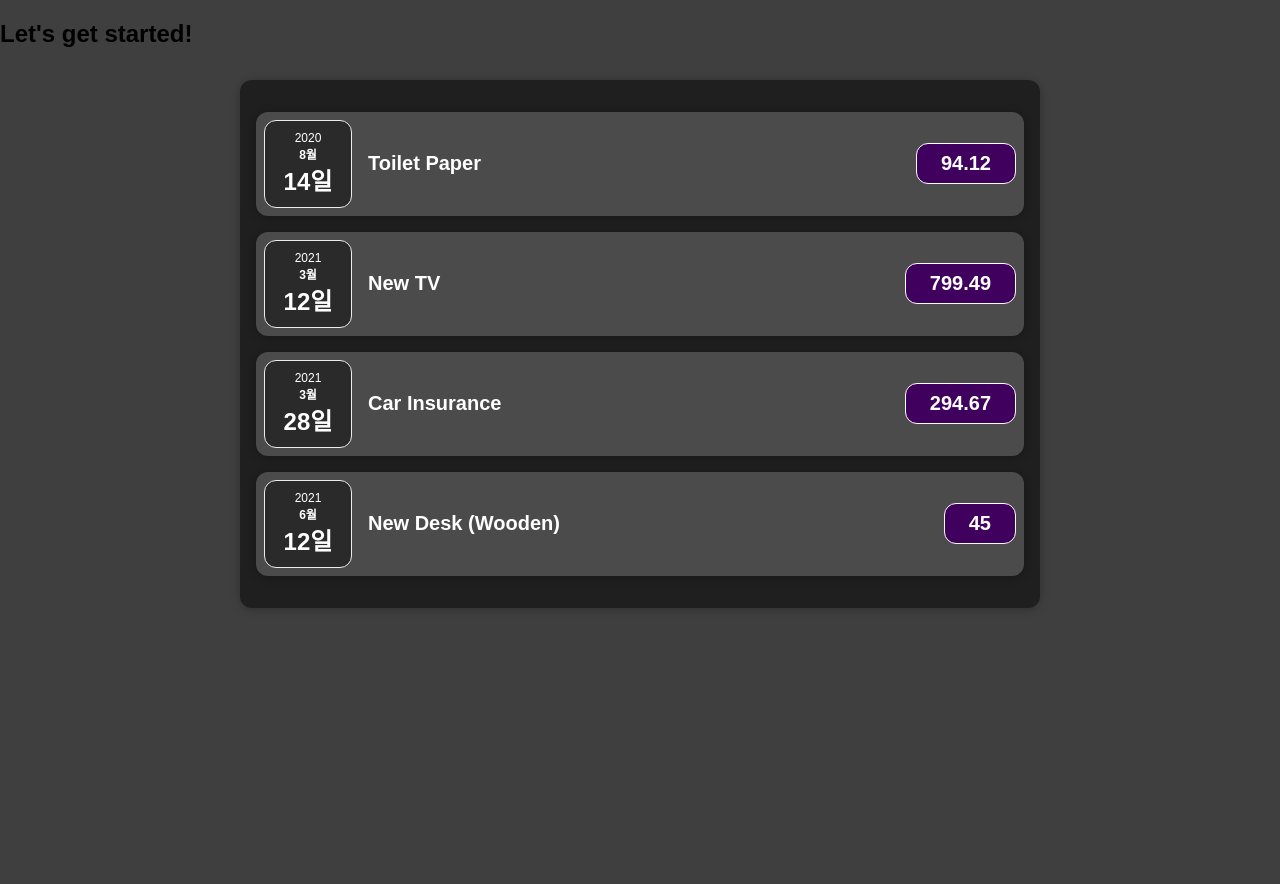
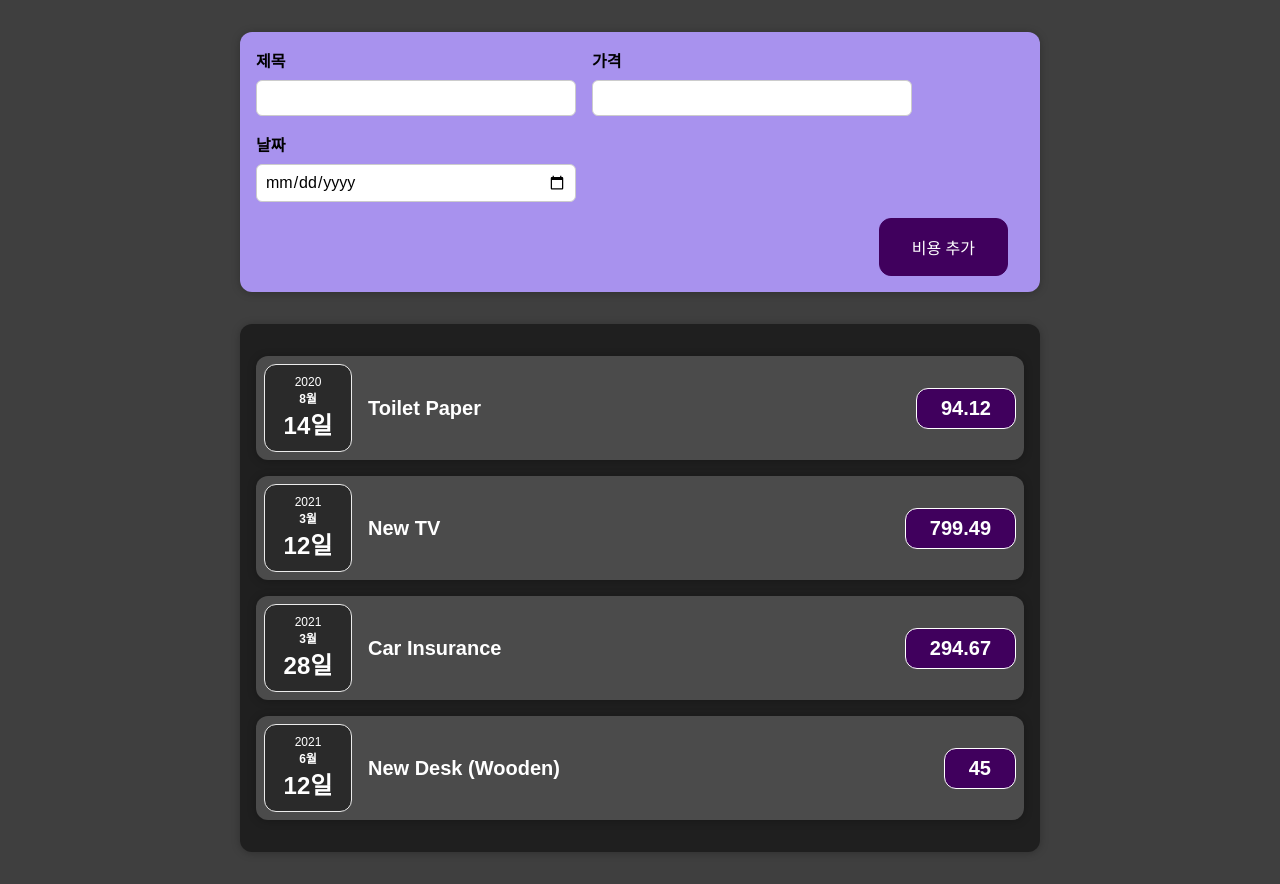
Before and after one commit to Everylisy/complete-react-basics, a React (Create React App) app in the folder 01-expense-tracker/: page / in a window 1280 px wide. Before the commit the page ends 800 px from the top, so only its background shows below. Built offline with nearby package versions, Linux system fonts and the light colour scheme; a web font is replaced by a local one.

Commit message:
style: 사용자에게 제목, 가격, 날짜를 입력받는 UI 추가

```diff
--- a/01-expense-tracker/src/App.js
+++ b/01-expense-tracker/src/App.js
@@ -1,5 +1,6 @@
 import React from 'react';
 import Expenses from './components/Expenses/Expenses';
+import NewExpense from './components/NewExpense/NewExpense';
 
 function App() {
   const expenses = [
@@ -26,7 +27,7 @@
 
   return (
     <div>
-      <h2>Let's get started!</h2>
+      <NewExpense />
       <Expenses items={expenses} />
     </div>
   );
--- /dev/null
+++ b/01-expense-tracker/src/components/NewExpense/ExpenseForm.js
@@ -0,0 +1,31 @@
+import React from 'react';
+
+import '../../style/ExpenseForm.css';
+
+function ExpenseForm() {
+  return (
+    <form>
+      <div className="new-expense__controls">
+        <div className="new-expense__control">
+          <label>제목</label>
+          <input type="text" />
+        </div>
+
+        <div className="new-expense__control">
+          <label>가격</label>
+          <input type="number" min="0.01" step="0.01" />
+        </div>
+
+        <div className="new-expense__control">
+          <label>날짜</label>
+          <input type="date" min="2019-01-01" max="2022-12-31" />
+        </div>
+      </div>
+      <div className="new-expense__actions">
+        <button type="submit">비용 추가</button>
+      </div>
+    </form>
+  );
+}
+
+export default ExpenseForm;
--- /dev/null
+++ b/01-expense-tracker/src/components/NewExpense/NewExpense.js
@@ -0,0 +1,14 @@
+import React from 'react';
+
+import ExpenseForm from './ExpenseForm';
+import '../../style/NewExpense.css';
+
+function NewExpense() {
+  return (
+    <div className="new-expense">
+      <ExpenseForm />
+    </div>
+  );
+}
+
+export default NewExpense;
--- /dev/null
+++ b/01-expense-tracker/src/style/ExpenseForm.css
@@ -0,0 +1,26 @@
+.new-expense__controls {
+  display: flex;
+  flex-wrap: wrap;
+  gap: 1rem;
+  margin-bottom: 1rem;
+  text-align: left;
+}
+
+.new-expense__control label {
+  font-weight: bold;
+  margin-bottom: 0.5rem;
+  display: block;
+}
+
+.new-expense__control input {
+  font: inherit;
+  padding: 0.5rem;
+  border-radius: 6px;
+  border: 1px solid #ccc;
+  width: 20rem;
+  max-width: 100%;
+}
+
+.new-expense__actions {
+  text-align: right;
+}
--- /dev/null
+++ b/01-expense-tracker/src/style/NewExpense.css
@@ -0,0 +1,38 @@
+.new-expense {
+  background-color: #a892ee;
+  padding: 1rem;
+  margin: 2rem auto;
+  width: 50rem;
+  max-width: 95%;
+  border-radius: 12px;
+  text-align: center;
+  box-shadow: 0 1px 8px rgba(0, 0, 0, 0.25);
+}
+
+.new-expense button {
+  font: inherit;
+  cursor: pointer;
+  padding: 1rem 2rem;
+  border: 1px solid #40005d;
+  background-color: #40005d;
+  color: white;
+  border-radius: 12px;
+  margin-right: 1rem;
+}
+
+.new-expense button:hover,
+.new-expense button:active {
+  background-color: #510674;
+  border-color: #510674;
+}
+
+.new-expense button.alternative {
+  color: #220131;
+  border-color: transparent;
+  background-color: transparent;
+}
+
+.new-expense button.alternative:hover,
+.new-expense button.alternative:active {
+  background-color: #ddb3f8;
+}
```
